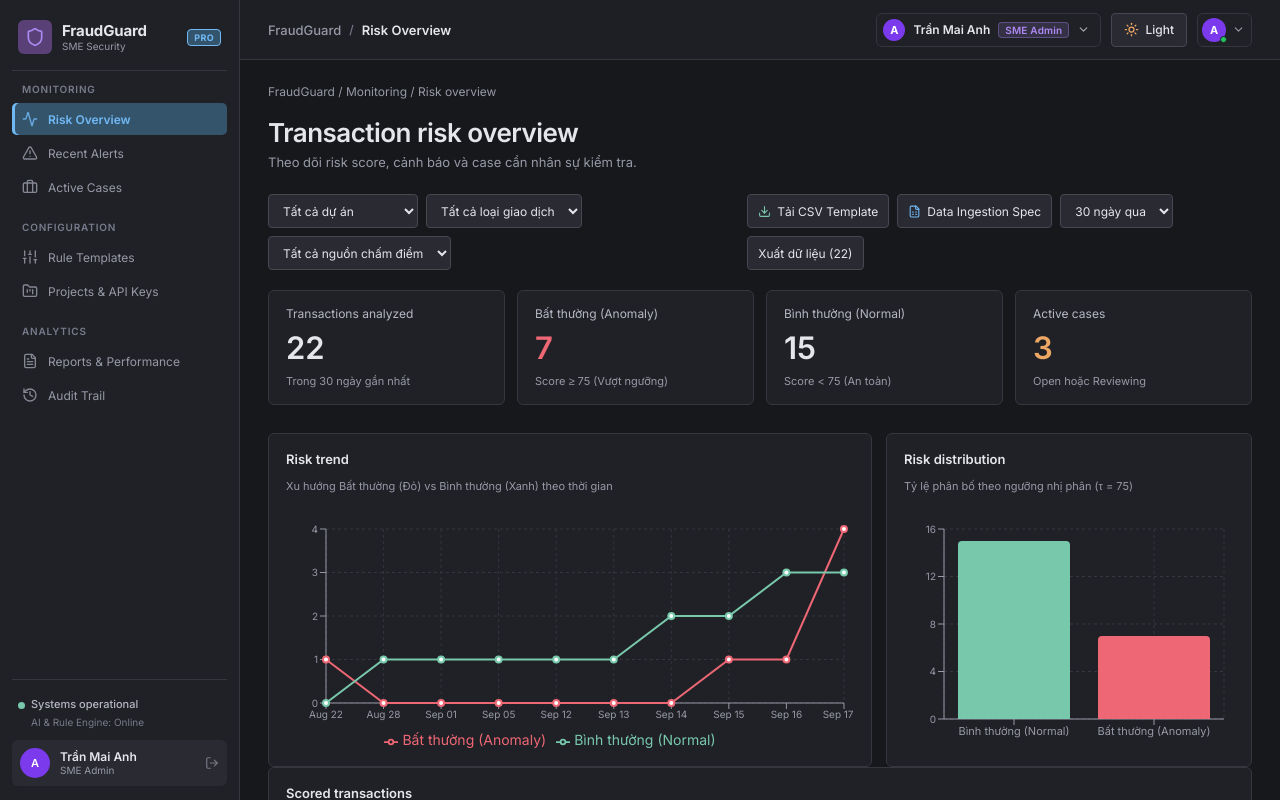
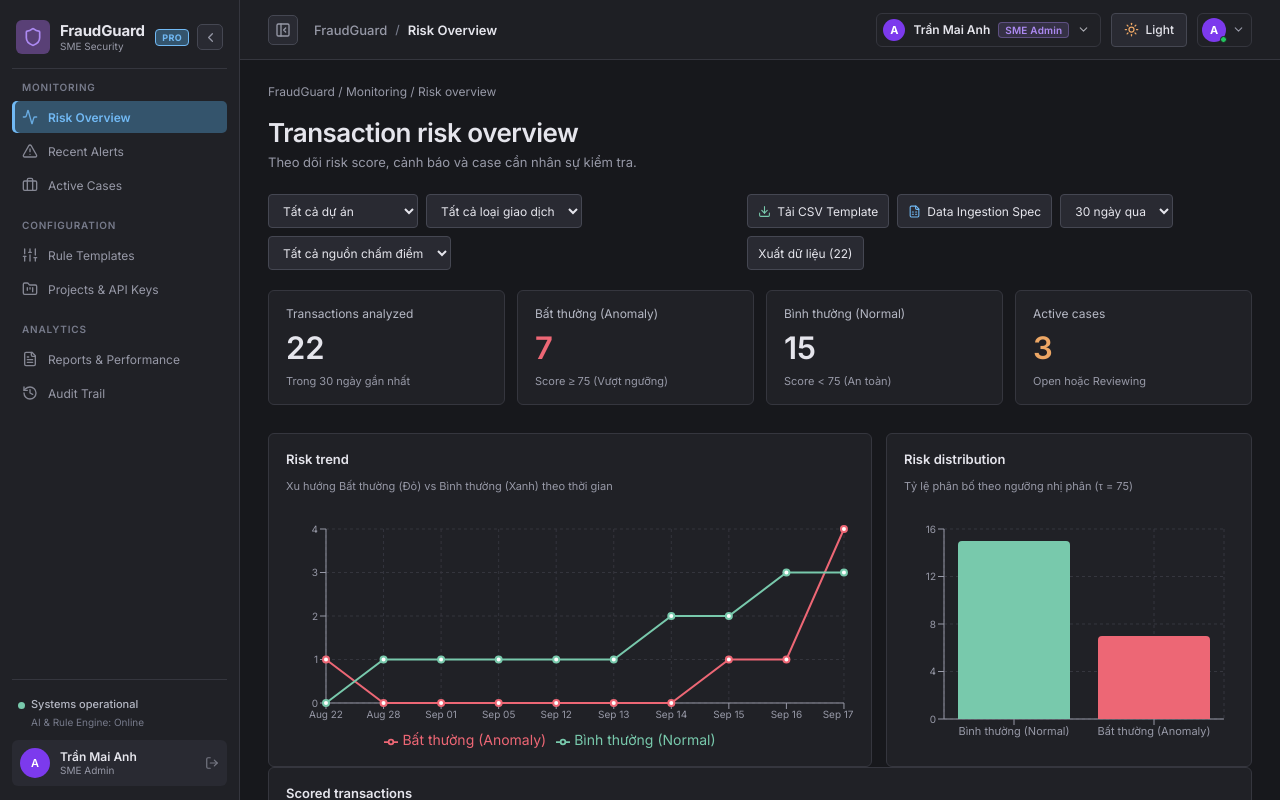
Before and after one commit to huy24isme/demo_capstone1, a Next.js app: page /fraud-monitoring in a window 1280 px wide. Shown: the top 800 px of the page. Built offline with nearby package versions, Linux system fonts and the light colour scheme.

Commit message:
feat(ui): add collapsible sidebar with collapse/expand toggle button and Ctrl+B shortcut

```diff
--- a/src/components/fraudguard-dashboard/FraudGuardDashboard.tsx
+++ b/src/components/fraudguard-dashboard/FraudGuardDashboard.tsx
@@ -1,6 +1,6 @@
 "use client";
 
-import { useCallback, useDeferredValue, useMemo, useState } from "react";
+import { useCallback, useDeferredValue, useEffect, useMemo, useState } from "react";
 import type {
   FraudGuardFilters,
   PaginationState,
@@ -103,6 +103,44 @@
 
   // Navigation state
   const [activeNavItem, setActiveNavItem] = useState<SecondaryView>("risk-overview");
+
+  // Collapsible Sidebar state (persisted to localStorage)
+  const [isSidebarCollapsed, setIsSidebarCollapsed] = useState(false);
+
+  useEffect(() => {
+    try {
+      const saved = localStorage.getItem("fg_sidebar_collapsed");
+      if (saved !== null) {
+        setIsSidebarCollapsed(saved === "true");
+      }
+    } catch {
+      // Ignore storage errors in restricted contexts
+    }
+  }, []);
+
+  const handleToggleSidebar = useCallback(() => {
+    setIsSidebarCollapsed((prev) => {
+      const next = !prev;
+      try {
+        localStorage.setItem("fg_sidebar_collapsed", String(next));
+      } catch {
+        // Ignore
+      }
+      return next;
+    });
+  }, []);
+
+  // Shortcut Ctrl+B / Cmd+B to toggle sidebar
+  useEffect(() => {
+    const handleKeyDown = (e: KeyboardEvent) => {
+      if ((e.ctrlKey || e.metaKey) && e.key.toLowerCase() === "b") {
+        e.preventDefault();
+        handleToggleSidebar();
+      }
+    };
+    window.addEventListener("keydown", handleKeyDown);
+    return () => window.removeEventListener("keydown", handleKeyDown);
+  }, [handleToggleSidebar]);
 
   // Global Theme state (dark / light)
   const [theme, setTheme] = useState<"dark" | "light">("dark");
@@ -434,6 +472,8 @@
           activeItem={activeNavItem}
           onItemChange={handleNavItemChange}
           currentUser={currentUser}
+          isCollapsed={isSidebarCollapsed}
+          onToggleCollapse={handleToggleSidebar}
         />
         <div className={styles.workspace}>
           <ProductHeader
@@ -443,6 +483,8 @@
             currentUser={currentUser}
             onSwitchUser={handleSwitchUser}
             onNavigate={setActiveNavItem}
+            isSidebarCollapsed={isSidebarCollapsed}
+            onToggleSidebar={handleToggleSidebar}
           />
           <main className={styles.main}>
             <RoleNoticeBanner
--- a/src/components/fraudguard-dashboard/ProductHeader.tsx
+++ b/src/components/fraudguard-dashboard/ProductHeader.tsx
@@ -1,6 +1,6 @@
 "use client";
 
-import { Sun, Moon } from "lucide-react";
+import { Sun, Moon, PanelLeftOpen, PanelLeftClose } from "lucide-react";
 import type { SecondaryView, UserProfile } from "./types";
 import { RoleSwitcher } from "./RoleSwitcher";
 import { UserProfileMenu } from "./UserProfileMenu";
@@ -13,6 +13,8 @@
   currentUser?: UserProfile;
   onSwitchUser?: (user: UserProfile) => void;
   onNavigate?: (view: SecondaryView) => void;
+  isSidebarCollapsed?: boolean;
+  onToggleSidebar?: () => void;
 }
 
 export function ProductHeader({
@@ -22,10 +24,23 @@
   currentUser,
   onSwitchUser,
   onNavigate,
+  isSidebarCollapsed = false,
+  onToggleSidebar,
 }: ProductHeaderProps) {
   return (
     <header className={styles.productHeader}>
       <div className={styles.headerLeft}>
+        {onToggleSidebar && (
+          <button
+            className={styles.sidebarHeaderToggleBtn}
+            onClick={onToggleSidebar}
+            title={isSidebarCollapsed ? "Mở rộng sidebar (Ctrl+B)" : "Thu gọn sidebar (Ctrl+B)"}
+            aria-label="Toggle sidebar"
+            type="button"
+          >
+            {isSidebarCollapsed ? <PanelLeftOpen size={16} /> : <PanelLeftClose size={16} />}
+          </button>
+        )}
         <div className={styles.headerBreadcrumb}>
           <span className={styles.breadcrumbMuted}>FraudGuard</span>
           <span className={styles.breadcrumbDivider}>/</span>
--- a/src/components/fraudguard-dashboard/SecurityDashboard.module.css
+++ b/src/components/fraudguard-dashboard/SecurityDashboard.module.css
@@ -19,19 +19,53 @@
   background: var(--security-panel);
   padding: 16px 12px 14px;
   overflow-y: auto;
+  overflow-x: hidden;
   z-index: 20;
-  transition: background-color 0.2s ease, border-color 0.2s ease, width 0.2s ease;
-}
-
-.sidebarLogo {
-  display: flex;
-  align-items: center;
-  gap: 10px;
-  padding: 4px 6px 16px;
+  transition: background-color 0.2s ease, border-color 0.2s ease, width 0.25s cubic-bezier(0.4, 0, 0.2, 1), padding 0.25s cubic-bezier(0.4, 0, 0.2, 1);
+  box-sizing: border-box;
+}
+
+.sidebarHeader {
+  display: flex;
+  align-items: center;
+  justify-content: space-between;
+  gap: 8px;
+  padding: 4px 4px 14px;
   margin-bottom: 12px;
   border-bottom: 1px solid var(--security-border);
+  transition: padding 0.2s ease, gap 0.2s ease;
+}
+
+.sidebarLogo {
+  display: flex;
+  align-items: center;
+  gap: 10px;
+  min-width: 0;
+  flex: 1;
   color: var(--security-text);
   text-decoration: none;
+}
+
+.sidebarCollapseBtn {
+  display: inline-flex;
+  align-items: center;
+  justify-content: center;
+  width: 26px;
+  height: 26px;
+  flex-shrink: 0;
+  border: 1px solid var(--security-border-strong);
+  border-radius: 5px;
+  background: var(--security-control);
+  color: var(--security-muted);
+  cursor: pointer;
+  padding: 0;
+  transition: all 0.15s ease;
+}
+
+.sidebarCollapseBtn:hover {
+  background: var(--security-control-hover);
+  color: var(--security-text);
+  border-color: var(--security-blue);
 }
 
 .logoIcon {
@@ -255,6 +289,111 @@
   color: var(--security-red);
 }
 
+/* ── Collapsed Sidebar State ── */
+.sidebarCollapsed {
+  width: 68px !important;
+  padding: 14px 8px !important;
+}
+
+.sidebarCollapsed .sidebarHeader {
+  flex-direction: column;
+  justify-content: center;
+  align-items: center;
+  gap: 8px;
+  padding: 2px 0 12px;
+}
+
+.sidebarCollapsed .sidebarLogo {
+  justify-content: center;
+  flex: 0 0 auto;
+}
+
+.sidebarCollapsed .logoText,
+.sidebarCollapsed .planBadge {
+  display: none !important;
+}
+
+.sidebarCollapsed .sidebarCollapseBtn {
+  width: 32px;
+  height: 26px;
+}
+
+.sidebarCollapsed .navSection {
+  margin-bottom: 8px;
+  padding-top: 6px;
+  border-top: 1px solid var(--security-border);
+}
+
+.sidebarCollapsed .navSection:first-child {
+  border-top: none;
+  padding-top: 0;
+}
+
+.sidebarCollapsed .sectionLabel {
+  display: none !important;
+}
+
+.sidebarCollapsed .secondaryNavButton {
+  justify-content: center;
+  padding: 10px 0;
+  position: relative;
+  border-radius: 6px;
+}
+
+.sidebarCollapsed .secondaryNavButtonActive {
+  box-shadow: none;
+}
+
+.sidebarCollapsed .navItemIcon {
+  margin: 0;
+}
+
+.sidebarCollapsed .navItemText {
+  display: none !important;
+}
+
+.sidebarCollapsed .navItemBadge {
+  position: absolute;
+  top: 3px;
+  right: 6px;
+  padding: 0 4px;
+  font-size: 8px;
+  line-height: 1.2;
+}
+
+.sidebarCollapsed .systemStatus {
+  display: flex;
+  justify-content: center;
+  padding: 6px 0;
+}
+
+.sidebarCollapsed .statusItem {
+  justify-content: center;
+}
+
+.sidebarCollapsed .statusItem span:not(.statusDot) {
+  display: none !important;
+}
+
+.sidebarCollapsed .statusSub {
+  display: none !important;
+}
+
+.sidebarCollapsed .sidebarUserCard {
+  justify-content: center;
+  padding: 6px 0;
+  background: transparent;
+}
+
+.sidebarCollapsed .sidebarUserCard:hover {
+  background: var(--security-control);
+}
+
+.sidebarCollapsed .userInfo,
+.sidebarCollapsed .logoutIcon {
+  display: none !important;
+}
+
 /* Main workspace */
 .workspace {
   flex: 1;
@@ -280,7 +419,28 @@
 .headerLeft {
   display: flex;
   align-items: center;
-  gap: 24px;
+  gap: 16px;
+}
+
+.sidebarHeaderToggleBtn {
+  display: inline-flex;
+  align-items: center;
+  justify-content: center;
+  width: 30px;
+  height: 30px;
+  border: 1px solid var(--security-border-strong);
+  border-radius: 5px;
+  background: var(--security-control);
+  color: var(--security-muted);
+  cursor: pointer;
+  transition: all 0.15s ease;
+  flex-shrink: 0;
+}
+
+.sidebarHeaderToggleBtn:hover {
+  background: var(--security-control-hover);
+  color: var(--security-text);
+  border-color: var(--security-blue);
 }
 
 .headerBreadcrumb {
--- a/src/components/fraudguard-dashboard/Sidebar.tsx
+++ b/src/components/fraudguard-dashboard/Sidebar.tsx
@@ -13,6 +13,8 @@
   History,
   LogOut,
   Server,
+  ChevronLeft,
+  ChevronRight,
 } from "lucide-react";
 import styles from "./SecurityDashboard.module.css";
 import type { SecondaryView, UserProfile } from "./types";
@@ -120,18 +122,30 @@
   activeItem: string;
   onItemChange: (id: string) => void;
   currentUser?: UserProfile;
+  isCollapsed?: boolean;
+  onToggleCollapse?: () => void;
 }
 
-export function Sidebar({ activeItem, onItemChange, currentUser }: SidebarProps) {
+export function Sidebar({
+  activeItem,
+  onItemChange,
+  currentUser,
+  isCollapsed = false,
+  onToggleCollapse,
+}: SidebarProps) {
   const navSections = useMemo(
     () => getSectionsForRole(currentUser?.role),
     [currentUser?.role],
   );
 
   return (
-    <aside className={styles.sidebar} aria-label="Main navigation">
-      {/* Brand Logo Header */}
-      <div className={styles.sidebarLogo}>
+    <aside
+      className={`${styles.sidebar} ${isCollapsed ? styles.sidebarCollapsed : ""}`}
+      aria-label="Main navigation"
+    >
+      {/* Brand Logo & Collapse Header */}
+      <div className={styles.sidebarHeader}>
+        <div className={styles.sidebarLogo} title="FraudGuard Platform">
           <div className={styles.logoIcon}>
             <Shield size={20} />
           </div>
@@ -158,6 +172,19 @@
           </span>
         </div>
 
+        {onToggleCollapse && (
+          <button
+            className={styles.sidebarCollapseBtn}
+            onClick={onToggleCollapse}
+            title={isCollapsed ? "Mở rộng sidebar (Ctrl+B)" : "Thu gọn sidebar (Ctrl+B)"}
+            aria-label={isCollapsed ? "Expand sidebar" : "Collapse sidebar"}
+            type="button"
+          >
+            {isCollapsed ? <ChevronRight size={15} /> : <ChevronLeft size={15} />}
+          </button>
+        )}
+      </div>
+
       {/* Nav Menu */}
       <nav className={styles.sidebarNav}>
         {navSections.map((section) => (
@@ -173,6 +200,8 @@
                     isActive ? styles.secondaryNavButtonActive : ""
                   }`}
                   onClick={() => onItemChange(item.id)}
+                  title={item.label}
+                  aria-label={item.label}
                   type="button"
                 >
                   <span className={styles.navItemIcon}>
@@ -191,7 +220,10 @@
 
       {/* Bottom Health & User Profile */}
       <div className={styles.sidebarBottom}>
-        <div className={styles.systemStatus}>
+        <div
+          className={styles.systemStatus}
+          title="Tất cả hệ thống hoạt động bình thường - AI & Rule Engine: Online"
+        >
           <div className={styles.statusItem}>
             <span className={styles.statusDot} />
             <span>Systems operational</span>
@@ -202,7 +234,7 @@
         <a
           href="/login"
           className={styles.sidebarUserCard}
-          title={`Tài khoản: ${currentUser ? currentUser.name : "SME Admin"} (Click để Đăng xuất / Login)`}
+          title={`Tài khoản: ${currentUser ? currentUser.name : "SME Admin"} (${currentUser ? currentUser.role : "Security Lead"}) - Click để Đăng xuất / Login`}
         >
           <div
             className={styles.avatar}
```
Lines whose indentation alone changed are shown as unchanged.
